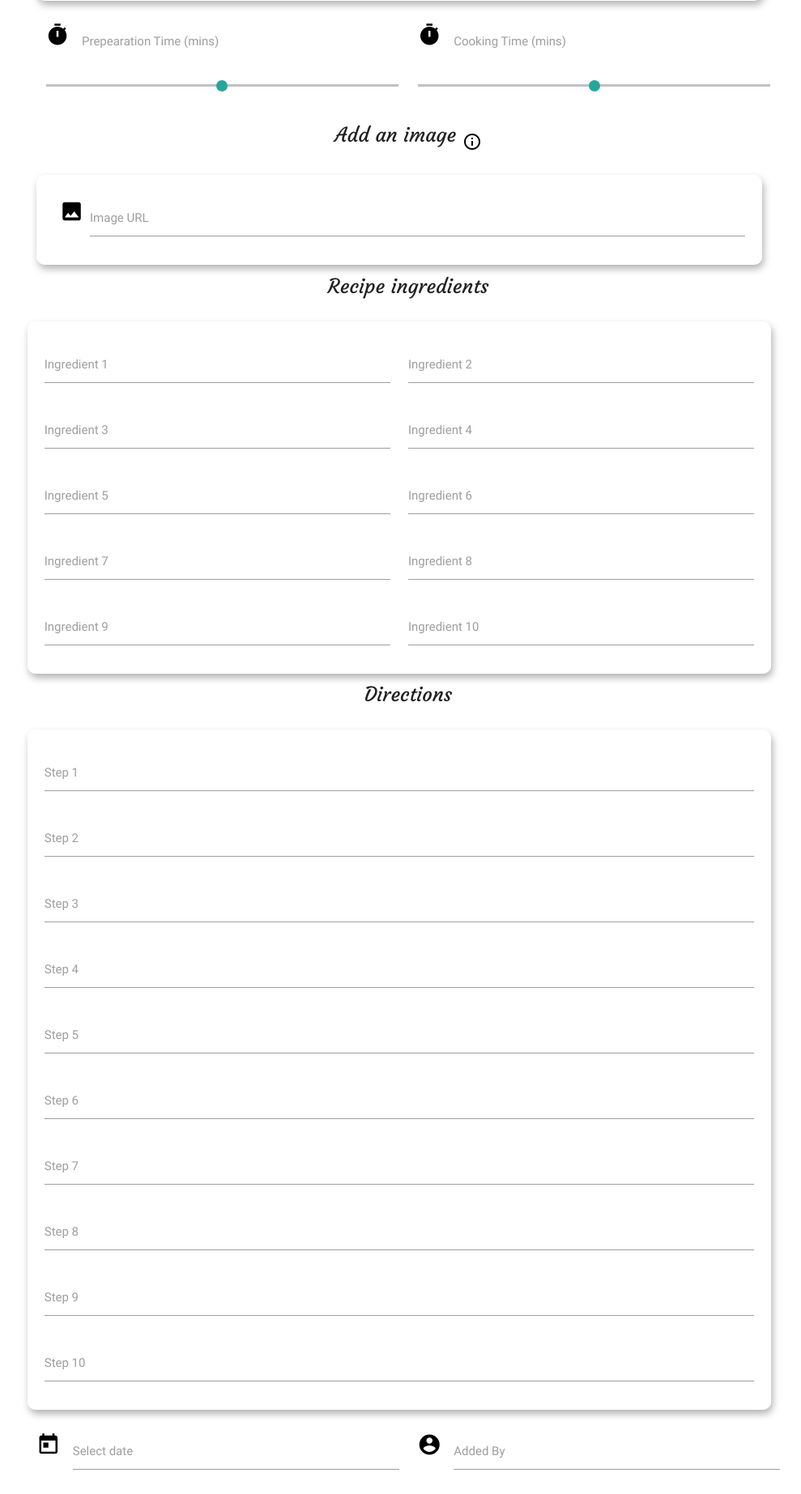
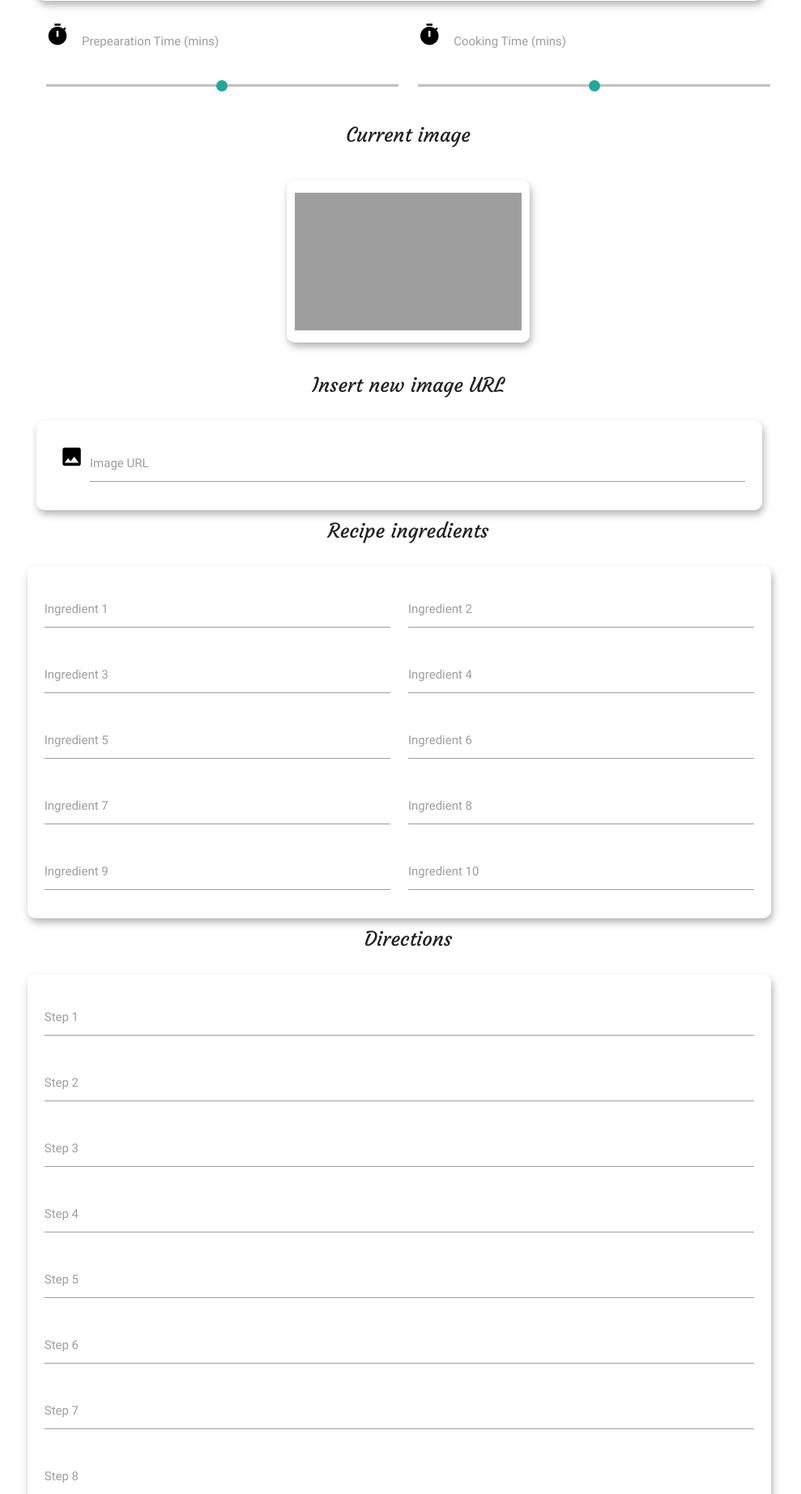
Before and after one commit to Jorden-V/Recipe_World_3rd_Project, a Flask app: template templates/editrecipe.html in a window 1280 px wide. Shown: the part 1188-3033 px from the top of the page at 81% size, without its empty margins (136-1125 px from the left). Run offline with Flask 2, Linux system fonts and the light colour scheme; the template is opened without the code that fills it, so the values that code supplies are empty; some libraries are stand-ins or nearby versions; grey boxes are pictures that could not be loaded.

Commit message:
Included current image in 'edit recipe' so users can determine if image needs updating

```diff
--- a/static/css/style.css
+++ b/static/css/style.css
@@ -161,6 +161,20 @@ ol li {
     text-align: left;
 }
 
+.current-img-container {
+    text-align: center
+}
+
+.current-img-container img {
+    height: 200px;
+    width: 300px;
+    padding: 15px 10px;
+    border-radius: 10px;
+    background-color: rgba(255, 255, 255, 0.9);
+    margin: 12.5px 0;
+    box-shadow: 2px 5px 10px rgba(0, 0, 0, 0.3);
+}
+
 /*------------------------ Footer ----------------------------------*/
 
 .page-footer {
--- a/templates/editrecipe.html
+++ b/templates/editrecipe.html
@@ -154,7 +154,17 @@
             </div>
 
             <div class="row title-header">
-                <h5> Add an image <a class="modal-trigger" href="#modal1"><i class="material-icons prefix hvr-grow">info_outline</i></a> </h5>
+                <h5> Current image </h5>
+            </div>
+
+            <div class="row">
+                <div class="current-img-container col s12">
+                    <img src={{ recipes.image }} alt="Recipe image">
+                </div>
+            </div>
+
+            <div class="row title-header">
+                <h5> Insert new image URL </h5>
             </div>
 
             <div id="modal1" class="modal">
```
